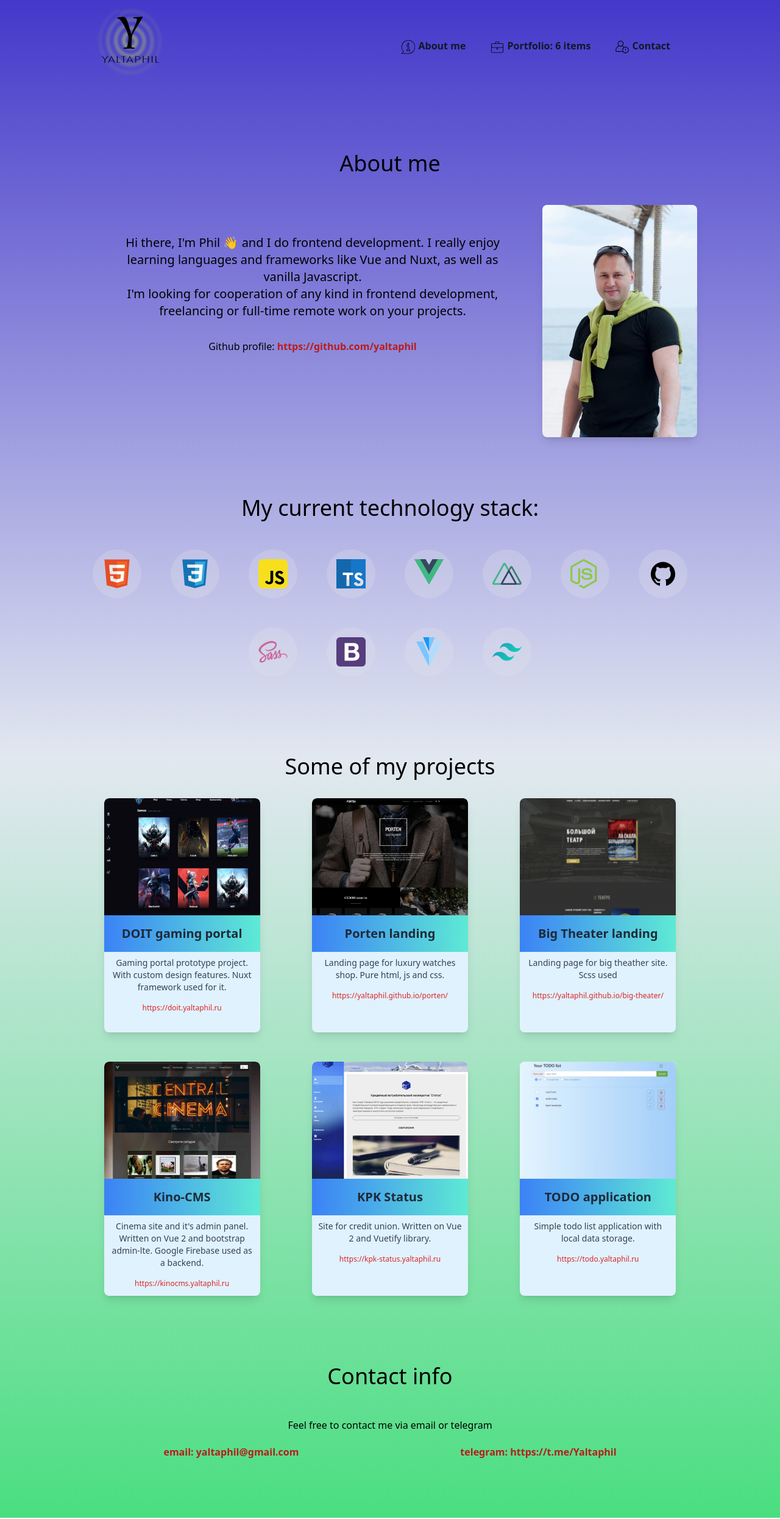
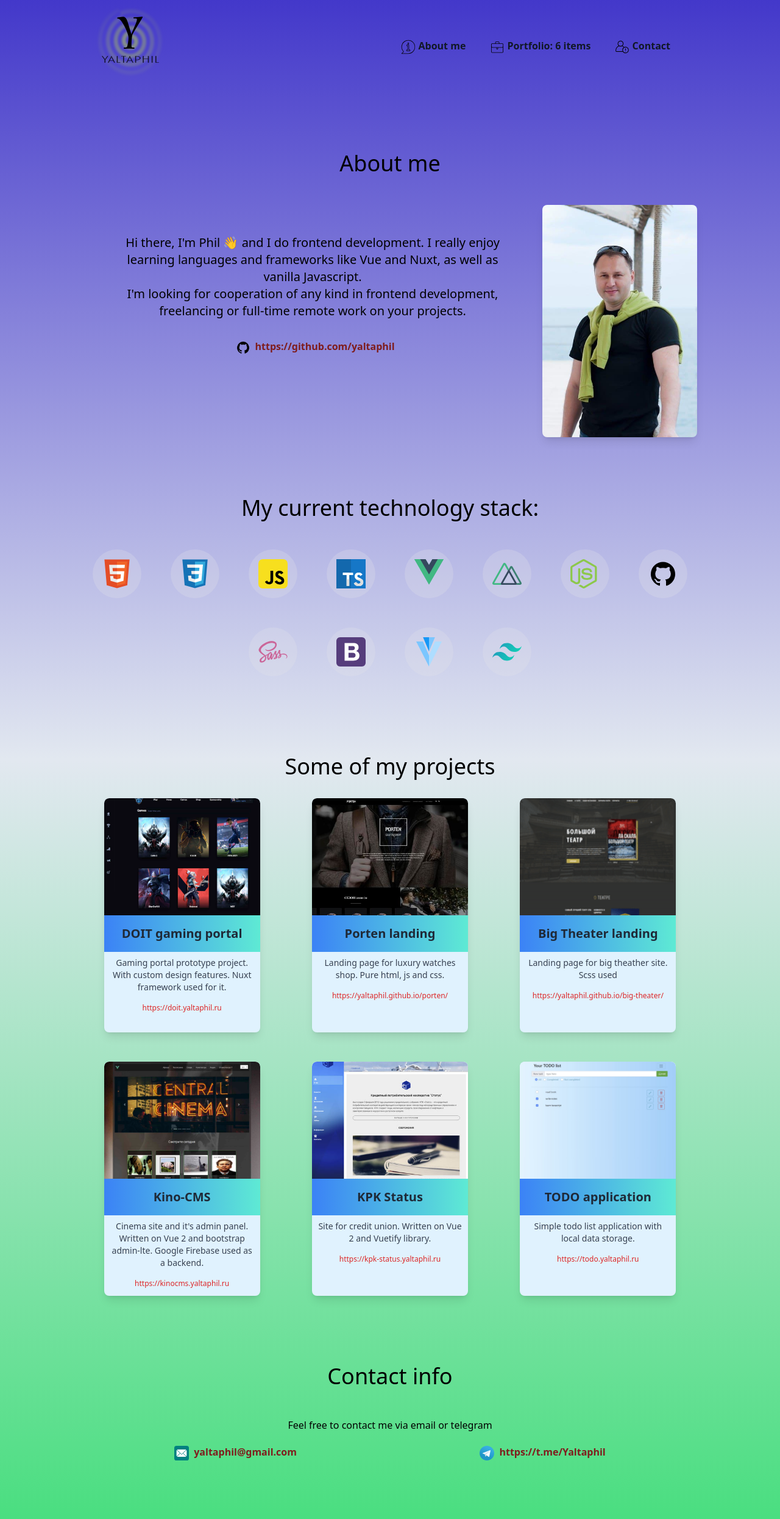
Before and after one commit to Yaltaphil/yaltaphil-site, a Vue app in the folder yaltaphil-frontend/: page / in a window 1280 px wide. Shown: the whole page at 61% size. Built offline with nearby package versions, Linux system fonts and the light colour scheme.

Commit message:
feature: add links icons

```diff
--- a/yaltaphil-frontend/src/App.vue
+++ b/yaltaphil-frontend/src/App.vue
@@ -119,8 +119,8 @@ const projectsQuantity = computed(() => projects.length)
                             kind in frontend development, freelancing or full-time
                             remote work on your projects. </p>
                         <p class="text-black text-center font-light m-8">
-                            Github profile:
-                            <a class="py-5 text-red-700 font-bold" href="https://github.com/yaltaphil"
+                            <img alt="" class="inline h-6 px-2" src="/img/icons/github.svg"/>
+                            <a class="py-5 text-red-900 font-bold" href="https://github.com/yaltaphil"
                                target="_blank"
                             >https://github.com/yaltaphil</a
                             >
@@ -177,11 +177,12 @@ const projectsQuantity = computed(() => projects.length)
                 <p class="text-black font-sans font-light m-1 text-center">Feel free to contact me via email or
                     telegram </p>
                 <div class="flex flex-wrap justify-around">
-                    <p class="p-4 text-red-700 font-bold text-center">email:
+                    <p class="p-4 text-red-900 font-bold text-center">
+                        <img alt="" class="inline h-6 pr-2" src="/img/icons/email.svg"/>
                         <a href="mailto:yaltaphil@gmail.com">yaltaphil@gmail.com</a>
                     </p>
-                    <p class="p-4 text-red-700 font-bold text-center">
-                        telegram:
+                    <p class="p-4 text-red-900 font-bold text-center">
+                        <img alt="" class="inline h-6 pr-2" src="/img/icons/telegram.svg"/>
                         <a href="https://t.me/Yaltaphil" target="_blank"
                         >https://t.me/Yaltaphil</a
                         >
```
